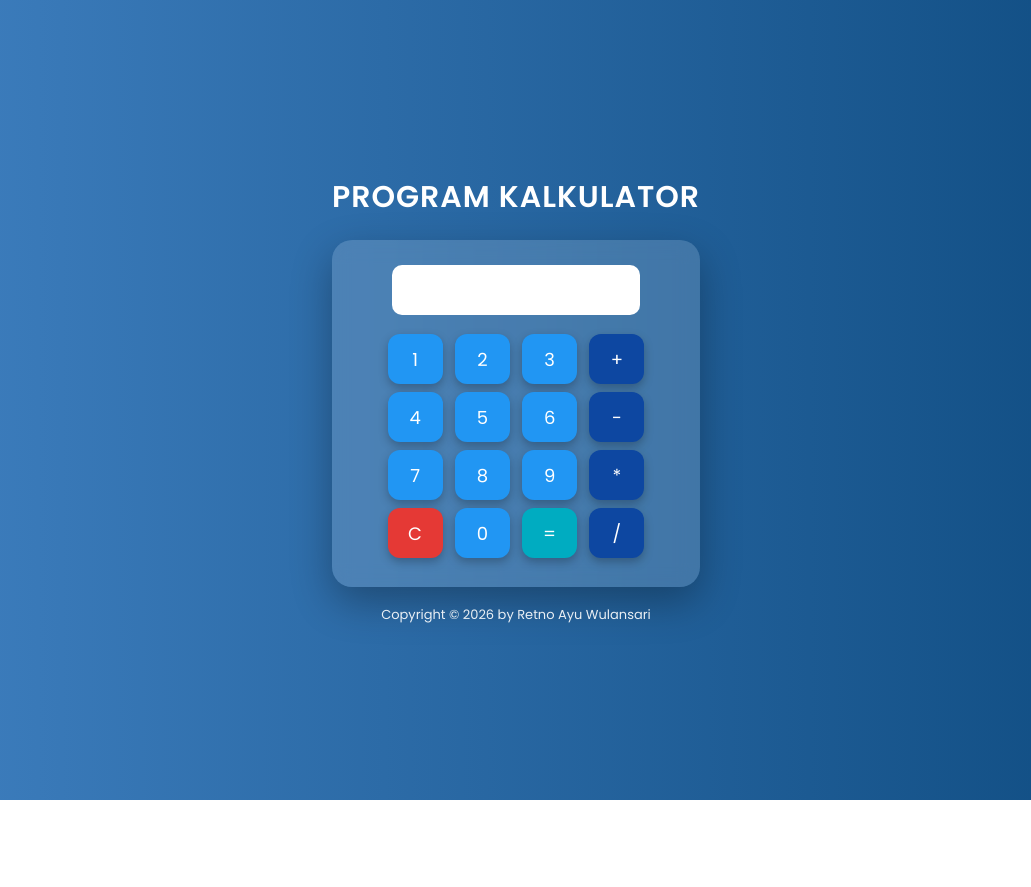
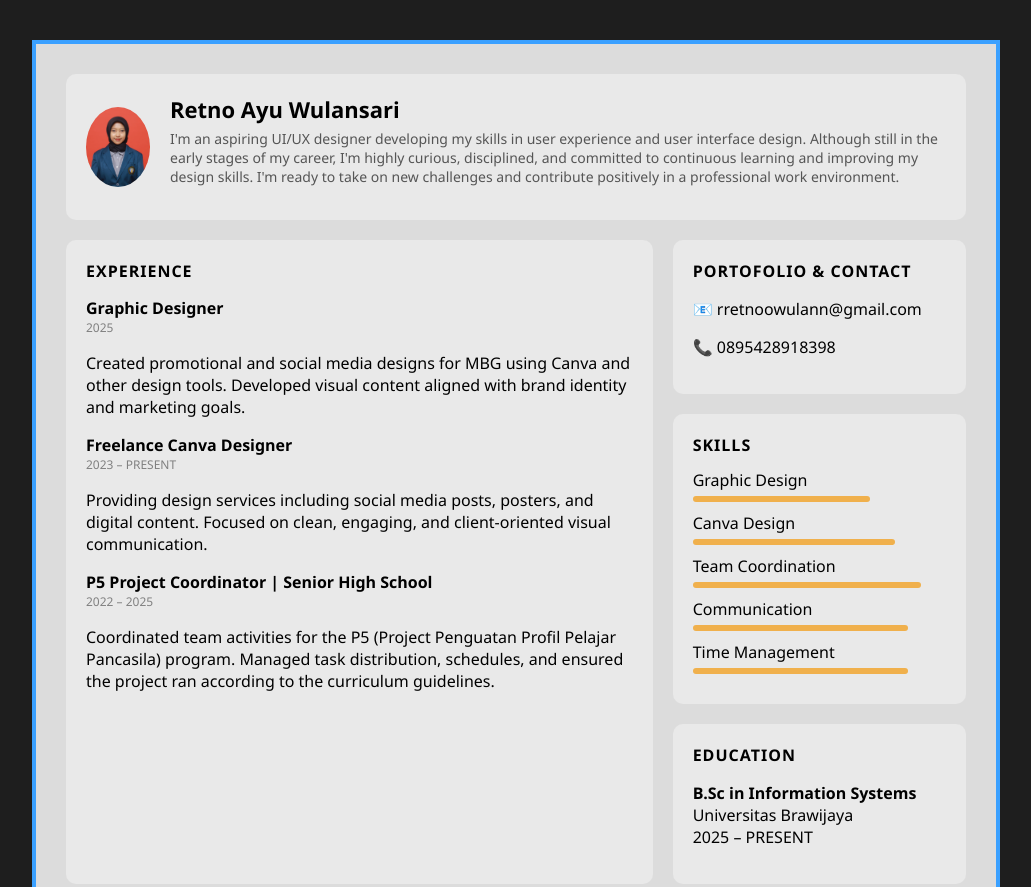
Before and after one commit to retnoayu26/retno.github.io, a plain HTML site: page index.html in a window 1280 px wide. Shown: the top 887 px of the page, without its empty margins (124-1155 px from the left). Before the commit the page ends 800 px from the top, so only its background shows below. Drawn offline with Linux system fonts and the light colour scheme.

Commit message:
Add files via upload

```diff
--- a/index.html
+++ b/index.html
@@ -1,179 +1,191 @@
 <!DOCTYPE html>
-<html>
+<html lang="en">
 <head>
-
 <meta charset="UTF-8">
-<title>PROGRAM KALKULATOR</title>
-
-<link href="https://fonts.googleapis.com/css2?family=Poppins:wght@300;400;600&display=swap" rel="stylesheet">
+<meta name="viewport" content="width=device-width, initial-scale=1.0">
+<title>Resume - Retno Ayu Wulansari</title>
 
 <style>
-
-body{
-margin:0;
-height:100vh;
-display:flex;
-justify-content:center;
-align-items:center;
-font-family:'Poppins',sans-serif;
-background:linear-gradient(270deg,#0f4c81,#6fb3ff,#0f4c81);
-background-size:400% 400%;
-animation:bgMove 10s ease infinite;
+body {
+    margin: 0;
+    font-family: 'Segoe UI', sans-serif;
+    background-color: #1e1e1e;
 }
 
-@keyframes bgMove{
-0%{background-position:0% 50%;}
-50%{background-position:100% 50%;}
-100%{background-position:0% 50%;}
+.container {
+    width: 900px;
+    margin: 40px auto;
+    background-color: #dcdcdc;
+    padding: 30px;
+    border: 4px solid #3aa0ff;
 }
 
-.container{
-text-align:center;
+.header {
+    background: #e9e9e9;
+    padding: 20px;
+    border-radius: 10px;
+    display: flex;
+    align-items: center;
+    gap: 20px;
 }
 
-.judul{
-color:white;
-font-size:30px;
-margin-bottom:20px;
-font-weight:600;
-letter-spacing:1px;
+.header img {
+    width: 80px;
+    height: 80px;
+    border-radius: 50%;
+    object-fit: cover;
 }
 
-.kalkulator{
-padding:25px;
-border-radius:20px;
-background:rgba(255,255,255,0.15);
-backdrop-filter:blur(10px);
-box-shadow:0 15px 40px rgba(0,0,0,0.3);
+.header h1 {
+    margin: 0;
+    font-size: 22px;
 }
 
-#layar{
-width:248px;
-height:50px;
-font-size:22px;
-text-align:right;
-border:none;
-border-radius:10px;
-margin-bottom:15px;
-padding:10px;
-box-sizing:border-box;
-background:white;
-font-family:'Poppins',sans-serif;
+.header p {
+    margin-top: 5px;
+    font-size: 14px;
+    color: #555;
 }
 
-button{
-width:55px;
-height:50px;
-margin:4px;
-font-size:18px;
-border:none;
-border-radius:12px;
-cursor:pointer;
-background:#2196f3;
-color:white;
-transition:0.2s;
-box-shadow:0 4px 10px rgba(0,0,0,0.25);
-font-family:'Poppins',sans-serif;
+.grid {
+    display: grid;
+    grid-template-columns: 2fr 1fr;
+    gap: 20px;
+    margin-top: 20px;
 }
 
-button:hover{
-transform:translateY(-4px);
-box-shadow:0 6px 15px rgba(0,0,0,0.35);
+.card {
+    background: #e9e9e9;
+    padding: 20px;
+    border-radius: 10px;
 }
 
-button:active{
-transform:scale(0.95);
+.card h2 {
+    margin-top: 0;
+    font-size: 16px;
+    letter-spacing: 1px;
 }
 
-.operator{
-background:#0d47a1;
+.job-title {
+    font-weight: bold;
+    margin-top: 15px;
 }
 
-.clear{
-background:#e53935;
+.year {
+    font-size: 12px;
+    color: gray;
 }
 
-.equal{
-background:#00acc1;
+.skills-bar {
+    margin: 10px 0;
 }
 
-.copyright{
-margin-top:18px;
-color:white;
-font-size:13px;
-opacity:0.9;
+.bar {
+    height: 6px;
+    background: #f0b04c;
+    width: 60%;
+    margin-top: 5px;
+    border-radius: 3px;
 }
-
 </style>
-
 </head>
 
 <body>
 
 <div class="container">
 
-<div class="judul">PROGRAM KALKULATOR</div>
+    <div class="header">
+        <img src="wulan.jpeg" alt="Retno Ayu">
+        <div>
+            <h1>Retno Ayu Wulansari</h1>
+            <p>
+                I'm an aspiring UI/UX designer developing my skills in user experience and
+                user interface design. Although still in the early stages of my career,
+                I'm highly curious, disciplined, and committed to continuous learning and
+                improving my design skills. I'm ready to take on new challenges and
+                contribute positively in a professional work environment.
+            </p>
+        </div>
+    </div>
+    <div class="grid">
 
-<div class="kalkulator">
+        <!-- LEFT SIDE -->
+        <div class="card">
+            <h2>EXPERIENCE</h2>
 
-<input id="layar" readonly>
+            <div class="job-title">Graphic Designer</div>
+            <div class="year">2025</div>
+            <p>
+                Created promotional and social media designs for MBG using Canva
+                and other design tools. Developed visual content aligned with brand
+                identity and marketing goals.
+            </p>
 
-<br>
+            <div class="job-title">Freelance Canva Designer</div>
+            <div class="year">2023 – PRESENT</div>
+            <p>
+                Providing design services including social media posts, posters,
+                and digital content. Focused on clean, engaging, and client-oriented
+                visual communication.
+            </p>
 
-<button onclick="tekanAngka('1')">1</button>
-<button onclick="tekanAngka('2')">2</button>
-<button onclick="tekanAngka('3')">3</button>
-<button class="operator" onclick="tekanOperator('+')">+</button>
+            <div class="job-title">P5 Project Coordinator | Senior High School</div>
+            <div class="year">2022 – 2025</div>
+            <p>
+                Coordinated team activities for the P5 (Project Penguatan Profil Pelajar
+                Pancasila) program. Managed task distribution, schedules, and ensured
+                the project ran according to the curriculum guidelines.
+            </p>
+        </div>
 
-<br>
+        <!-- RIGHT SIDE -->
+        <div>
+            <div class="card">
+                <h2>PORTOFOLIO & CONTACT</h2>
+                <p>📧 rretnoowulann@gmail.com</p>
+                <p>📞 0895428918398</p>
+            </div>
 
-<button onclick="tekanAngka('4')">4</button>
-<button onclick="tekanAngka('5')">5</button>
-<button onclick="tekanAngka('6')">6</button>
-<button class="operator" onclick="tekanOperator('-')">-</button>
+            <div class="card" style="margin-top:20px;">
+                <h2>SKILLS</h2>
 
-<br>
+                <div class="skills-bar">
+                    Graphic Design
+                    <div class="bar" style="width:70%"></div>
+                </div>
 
-<button onclick="tekanAngka('7')">7</button>
-<button onclick="tekanAngka('8')">8</button>
-<button onclick="tekanAngka('9')">9</button>
-<button class="operator" onclick="tekanOperator('*')">*</button>
+                <div class="skills-bar">
+                    Canva Design
+                    <div class="bar" style="width:80%"></div>
+                </div>
 
-<br>
+                <div class="skills-bar">
+                    Team Coordination
+                    <div class="bar" style="width:90%"></div>
+                </div>
 
-<button class="clear" onclick="empty()">C</button>
-<button onclick="tekanAngka('0')">0</button>
-<button class="equal" onclick="hitung()">=</button>
-<button class="operator" onclick="tekanOperator('/')">/</button>
+                <div class="skills-bar">
+                    Communication
+                    <div class="bar" style="width:85%"></div>
+                </div>
+
+                <div class="skills-bar">
+                    Time Management
+                    <div class="bar" style="width:85%"></div>
+                </div>
+            </div>
+
+            <div class="card" style="margin-top:20px;">
+                <h2>EDUCATION</h2>
+                <p><strong>B.Sc in Information Systems</strong><br>
+                Universitas Brawijaya<br>
+                2025 – PRESENT</p>
+            </div>
+        </div>
+
+    </div>
 
 </div>
 
-<div class="copyright">
-Copyright &copy; 2026 by Retno Ayu Wulansari
-</div>
-
-</div>
-
-<script>
-
-function tekanAngka(angka){
-document.getElementById("layar").value += angka;
-}
-
-function tekanOperator(operator){
-document.getElementById("layar").value += operator;
-}
-
-function hitung(){
-document.getElementById("layar").value =
-eval(document.getElementById("layar").value);
-}
-
-function empty(){
-document.getElementById("layar").value = "";
-}
-
-</script>
-
 </body>
 </html>
```
